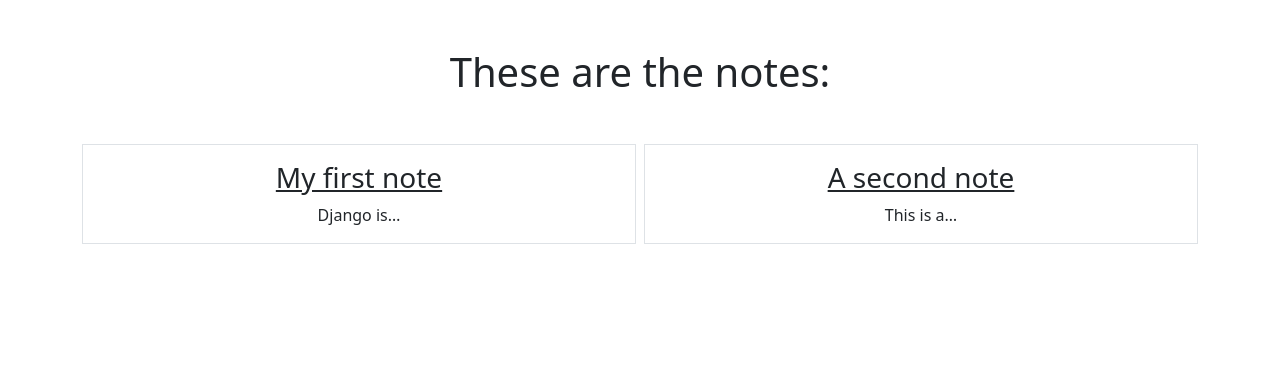
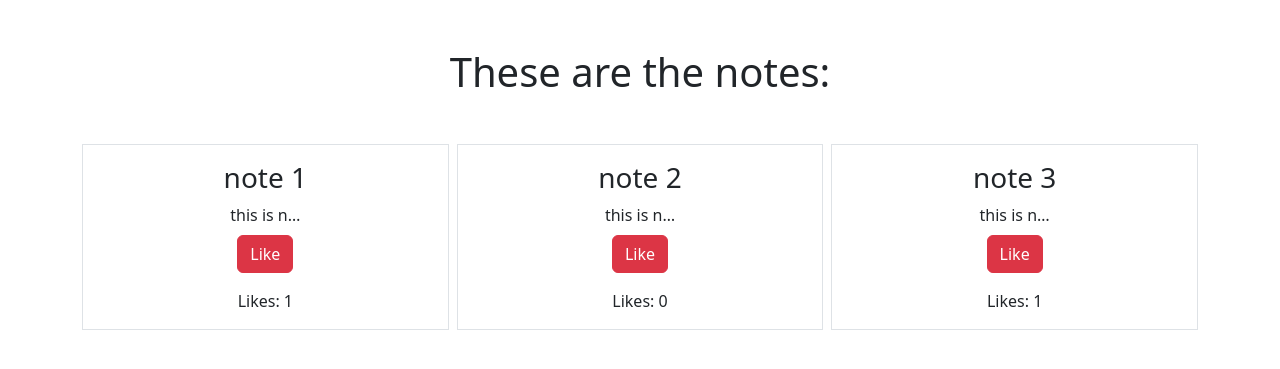
Before and after one commit to Soumava-221B/Beginner-Django-Project, a Django app: template notes/templates/notes/notes_list.html in a window 1280 px wide. Shown: the top 369 px of the page. Run offline with Django 5.2, Linux system fonts and the light colour scheme; the template is opened without the code that fills it: values that come from a table or form of the project are taken from there, others are empty; data comes from the database, SQL or seed files in the repository.

Commit message:
Users can now like and unlike the notes.

```diff
--- a/home/templates/home/welcome.html
+++ b/home/templates/home/welcome.html
@@ -3,5 +3,5 @@
 {% block content %}
     <h1>Welcome to Smart Notes!</h1>
     <p>Today is {{today}}</p>
-    <a href="{% url 'notes.list' %}" class="btn btn-primary">Check out these smart notes!</a>
+    <a href="{% url 'notes_list' %}" class="btn btn-primary">Check out these smart notes!</a>
 {% endblock %}
--- a/home/urls.py
+++ b/home/urls.py
@@ -3,6 +3,6 @@ from django.urls import path
 from . import views
 
 urlpatterns = [
-    path('home', views.HomeView.as_view()),
+    path('', views.HomeView.as_view()),
     path('authorized', views.AuthorizedView.as_view()),
 ]
--- a/notes/admin.py
+++ b/notes/admin.py
@@ -5,4 +5,5 @@ from . import models
 class NotesAdmin(admin.ModelAdmin):
     list_display = ('title',)
 
-admin.site.register(models.Notes, NotesAdmin)
+admin.site.register(models.Note, NotesAdmin)
+admin.site.register(models.Like)
--- /dev/null
+++ b/notes/forms.py
@@ -0,0 +1,8 @@
+from django import forms
+from .models import Like
+
+
+class LikeForm(forms.ModelForm):
+    class Meta:
+        model = Like
+        fields = []
--- a/notes/models.py
+++ b/notes/models.py
@@ -1,7 +1,25 @@
 from django.db import models
+from django.conf import settings
 
-class Notes(models.Model):
+class Note(models.Model):
     title = models.CharField(max_length=200)
     text = models.TextField()
     created = models.DateTimeField(auto_now_add=True)
-    likes = models.PositiveSmallIntegerField(default=0)
+    like_numbers = models.PositiveSmallIntegerField(default=0)
+
+    def __str__(self):
+        return self.title
+
+    def count_likes(self):
+        counter = len(Like.objects.filter(note=self))
+        self.likes = counter
+        self.save()
+        return counter
+
+class Like(models.Model):
+    liker = models.ForeignKey(settings.AUTH_USER_MODEL, on_delete=models.CASCADE, related_name='post_likes')
+    note = models.ForeignKey(Note, on_delete=models.CASCADE)
+    created = models.DateTimeField(auto_now_add=True)
+
+    def __str__(self):
+        return f"{self.liker.username} liked {self.note.title}"
--- a/notes/templates/notes/notes_list.html
+++ b/notes/templates/notes/notes_list.html
@@ -1,16 +1,30 @@
-{% extends "base.html" %} {% block content %}
+{% extends "base.html" %}
+{% block content %}
 <h1 class="my-5">These are the notes:</h1>
 
-<div class="row row-cols3 g-2">
+<div class="row row-cols-3 g-2">
   {% for note in notes %}
   <div class="col">
     <div class="p-3 border">
-      <a
-        href="{% url 'notes.details' pk=note.id %}"
-        class="text-dark text-decoration-non">
-        <h3>{{note.title}}</h3>
-        </a>
-      {{note.text | truncatechars:10}}
+      <a href="{% url 'notes_details' note.pk %}" class="text-dark text-decoration-none">
+        <h3>{{ note.title }}</h3>
+      </a>
+      {{ note.text|truncatechars:10 }}
+
+      <div>
+        <form action="{% url 'like' note.id %}" method="post">
+          {% csrf_token %}
+          {{ form.as_p }}
+
+          {% if note.liked %}
+          <button type="submit" class="btn btn-info mt-2">Unlike</button>
+          {% else %}
+          <button type="submit" class="btn btn-danger mt-2">Like</button>
+          {% endif %}
+        </form>
+      </div>
+
+      <div class="footer">Likes: {{ note.count_likes }}</div>
     </div>
   </div>
   {% endfor %}
--- a/notes/urls.py
+++ b/notes/urls.py
@@ -3,6 +3,7 @@ from django.urls import path
 from . import views
 
 urlpatterns = [
-    path('notes', views.NotesListView.as_view(), name="notes.list"),
-    path('notes/<int:pk>', views.NotesDetailView.as_view(), name="notes.details"),
+    path('notes/<int:pk>', views.NotesDetailView.as_view(), name="notes_details"),
+    path('note/like/<int:pk>', views.like, name='like'),
+    path('notes_list', views.NotesListView.as_view(), name="notes_list"),
 ]
```
Also changed, not shown: notes/views.py (+34 -11 lines), db.sqlite3, home/migrations/__init__.py (deleted), notes/migrations/0001_initial.py, notes/migrations/0002_notes_likes.py (deleted), notes/migrations/0002_remove_note_liked.py (added).
